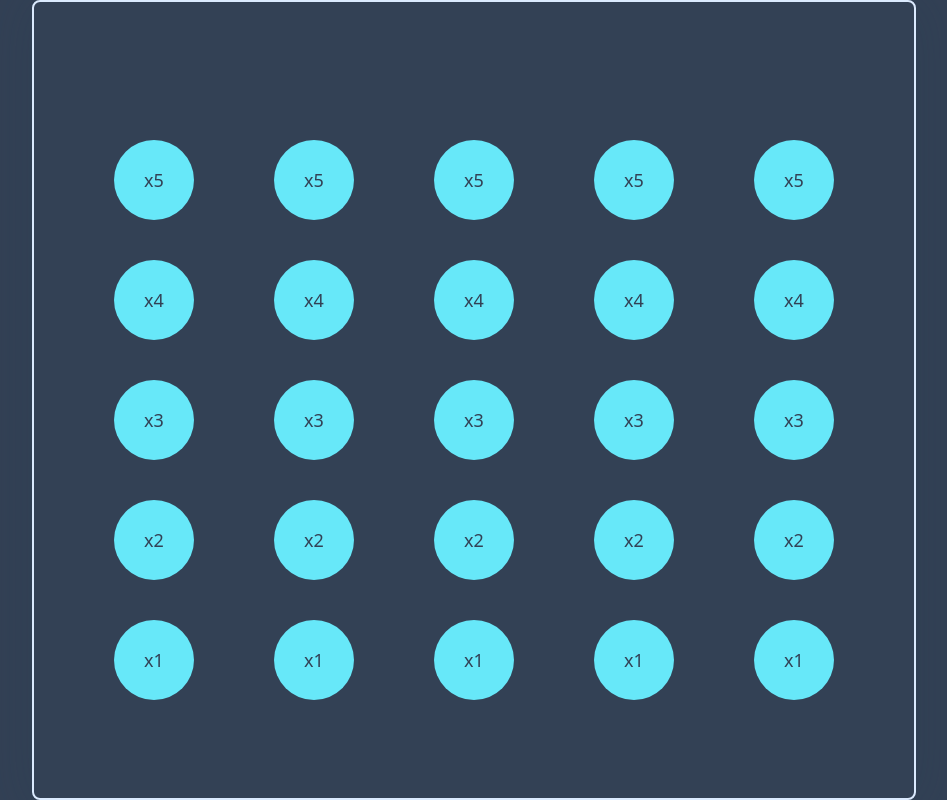
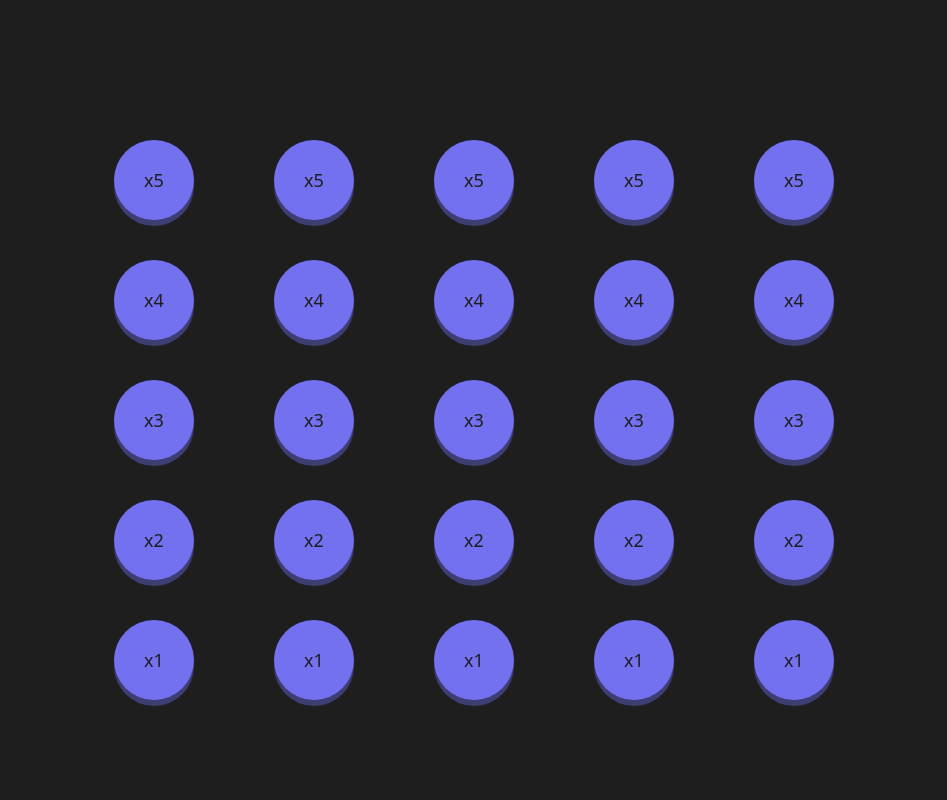
Before and after one commit to f1k13/mini-games, a React (Vite) app: page / in a window 1280 px wide. Shown: the whole page, without its empty margins (166-1113 px from the left). Built offline with nearby package versions, Linux system fonts and the light colour scheme.

Commit message:
fix: styles

```diff
--- a/src/app/styles/main.css
+++ b/src/app/styles/main.css
@@ -3,11 +3,11 @@
 @tailwind utilities;
 
 * {
-  padding: 0;
-  margin: 0;
-  box-sizing: border-box;
+	padding: 0;
+	margin: 0;
+	box-sizing: border-box;
 }
 
 body {
-  background: rgb(51 65 85);;
+	@apply bg-main;
 }
--- a/src/features/lab/ui/lab.tsx
+++ b/src/features/lab/ui/lab.tsx
@@ -1,13 +1,11 @@
-const Lab = ({
-  item,
-}: {
-  item: { title: string; id: number; bomb: boolean };
-}) => {
-  return (
-    <div className="w-20 h-20 rounded-full bg-cyan-300  text-slate-700 text-lg flex justify-center items-center">
-      {item.title}
-    </div>
-  );
-};
+import { BoardItem } from '../lib/generateData'
 
-export default Lab;
+const Lab = ({ item }: { item: BoardItem }) => {
+	return (
+		<div className='w-20 h-20 rounded-full bg-secondary text-main text-lg flex justify-center items-center shadow-default active:shadow-active cursor-pointer transition-shadow'>
+			{item.title}
+		</div>
+	)
+}
+
+export default Lab
--- a/src/widgets/game-board/game-board.tsx
+++ /dev/null
@@ -1,18 +0,0 @@
-import { generateData } from "@/features/lab/lib/generateData";
-import Lab from "@/features/lab/ui/lab";
-
-const gameBoard = () => {
-  return (
-    <div className="w-full border-2 border-blue-100 rounded-lg h-screen p-20 flex justify-center flex-col-reverse items-center shadow-outline">
-      {generateData().map((item) => (
-        <div className="flex gap-20 mt-10" key={item.id}>
-          {item.items.map((item) => (
-            <Lab item={item} key={item.id} />
-          ))}
-        </div>
-      ))}
-    </div>
-  );
-};
-
-export default gameBoard;
--- /dev/null
+++ b/src/widgets/game-board/ui/game-board.tsx
@@ -0,0 +1,20 @@
+import { generateData } from '@/features/lab/lib/generateData'
+import Lab from '@/features/lab/ui/lab'
+import { useCallback } from 'react'
+
+const GameBoard = () => {
+	const data = useCallback(() => generateData(), [])
+	return (
+		<div className='w-full p-20 flex justify-center flex-col-reverse items-center'>
+			{data().map(item => (
+				<div className='flex gap-20 mt-10' key={item.id}>
+					{item.items.map(item => (
+						<Lab item={item} key={item.id} />
+					))}
+				</div>
+			))}
+		</div>
+	)
+}
+
+export default GameBoard
--- a/tailwind.config.js
+++ b/tailwind.config.js
@@ -1,12 +1,17 @@
 /** @type {import('tailwindcss').Config} */
 export default {
-  content: ["./src/**/*.{html,js,tsx,jsx,ts}"],
+	content: ['./src/**/*.{html,js,tsx,jsx,ts}'],
 	theme: {
+		colors: {
+			main: '#1E1E1E',
+			secondary: '#7471F0',
+		},
 		extend: {
 			boxShadow: {
-        outline: "4px 4px 54px 8px rgba(34, 60, 80, 0.2)",
+				default: '0px 6px 0px 0px #3F3E74',
+				active: '0px 2px 0px 0px #3F3E74',
 			},
 		},
 	},
 	plugins: [],
-};
+}
```
Also changed, not shown: src/features/lab/lib/generateData.ts (+23 -17 lines), src/pages/game-page/game-page.tsx (+8 -9 lines), src/widgets/game-board/ui/index.ts (renamed from src/widgets/game-board/index.ts), 1 other file (tests, documents, lock files or other folders). Lines whose indentation alone changed are shown as unchanged.
